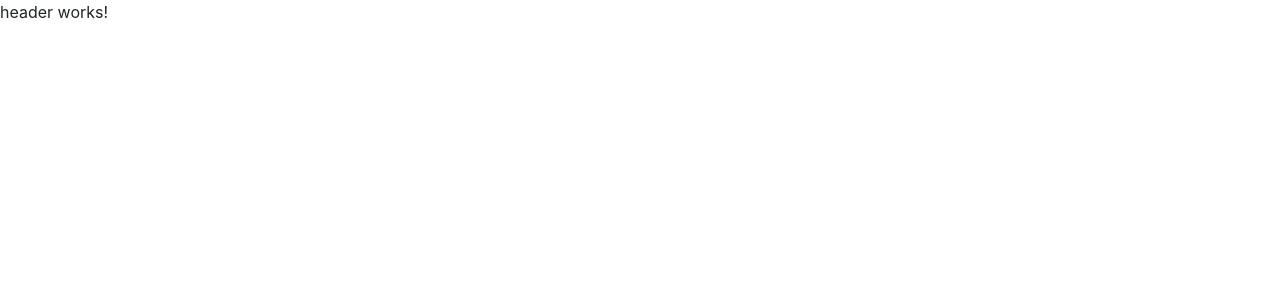
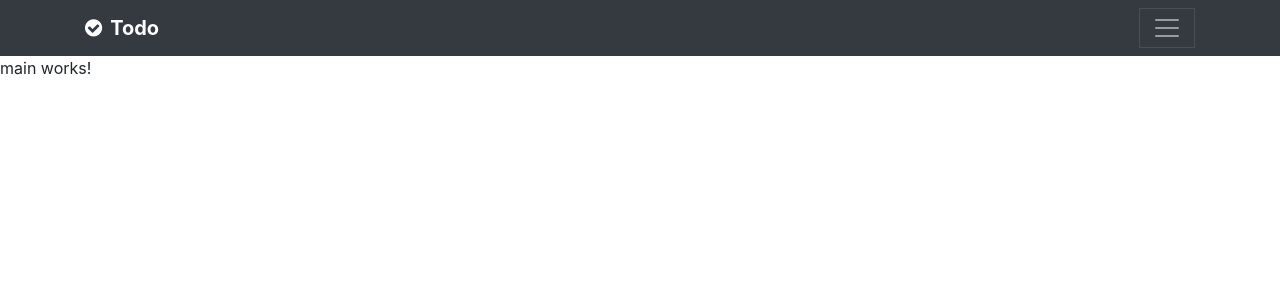
Before and after one commit to igortice/todo, an Angular app: page / in a window 1280 px wide. Shown: the top 300 px of the page. Built offline with nearby package versions, Linux system fonts and the light colour scheme.

Commit message:
add layout module with bootstrap

```diff
--- a/src/app/layout/header/header.component.html
+++ b/src/app/layout/header/header.component.html
@@ -1,3 +1,35 @@
-<p>
-  header works!
-</p>
+
+<header>
+  <div class='collapse bg-dark' id='navbarHeader'>
+    <div class='container'>
+      <div class='row'>
+        <div class='col-sm-8 col-md-7 py-4'>
+          <h4 class='text-white'>About</h4>
+          <p class='text-muted'>Add some information about the album below, the author, or any other background context.
+                                Make it a few sentences long so folks can pick up some informative tidbits. Then, link
+                                them off to some social networking sites or contact information.</p>
+        </div>
+        <div class='col-sm-4 offset-md-1 py-4'>
+          <h4 class='text-white'>Contact</h4>
+          <ul class='list-unstyled'>
+            <li><a href='#' class='text-white'>Follow on Twitter</a></li>
+            <li><a href='#' class='text-white'>Like on Facebook</a></li>
+            <li><a href='#' class='text-white'>Email me</a></li>
+          </ul>
+        </div>
+      </div>
+    </div>
+  </div>
+  <div class='navbar navbar-dark bg-dark box-shadow'>
+    <div class='container d-flex justify-content-between'>
+      <a href='#' class='navbar-brand d-flex align-items-center'>
+        <i class='fa fa-check-circle mr-2'></i>
+        <strong>{{ title }}</strong>
+      </a>
+      <button class='navbar-toggler' type='button' data-toggle='collapse' data-target='#navbarHeader'
+              aria-controls='navbarHeader' aria-expanded='false' aria-label='Toggle navigation'>
+        <span class='navbar-toggler-icon'></span>
+      </button>
+    </div>
+  </div>
+</header>
--- a/src/app/layout/header/header.component.ts
+++ b/src/app/layout/header/header.component.ts
@@ -1,4 +1,5 @@
 import { Component, OnInit } from '@angular/core';
+import { system } from '../../../environments/system';
 
 @Component({
   selector:    'app-layout-header',
@@ -6,6 +7,7 @@ import { Component, OnInit } from '@angular/core';
   styleUrls:   [ './header.component.scss' ]
 })
 export class HeaderComponent implements OnInit {
+  title = system.title;
 
   constructor() { }
 
--- a/src/app/layout/layout.component.html
+++ b/src/app/layout/layout.component.html
@@ -1 +1,3 @@
 <app-layout-header></app-layout-header>
+
+<app-layout-main></app-layout-main>
--- a/src/app/layout/layout.module.ts
+++ b/src/app/layout/layout.module.ts
@@ -2,12 +2,13 @@ import { NgModule } from '@angular/core';
 import { CommonModule } from '@angular/common';
 import { LayoutComponent } from './layout.component';
 import { HeaderComponent } from './header/header.component';
+import { MainComponent } from './main/main.component';
 
 @NgModule({
   imports:      [
     CommonModule
   ],
   exports:      [ LayoutComponent ],
-  declarations: [ LayoutComponent, HeaderComponent ]
+  declarations: [ LayoutComponent, HeaderComponent, MainComponent ]
 })
 export class LayoutModule {}
--- /dev/null
+++ b/src/app/layout/main/main.component.html
@@ -0,0 +1,3 @@
+<p>
+  main works!
+</p>
--- /dev/null
+++ b/src/app/layout/main/main.component.ts
@@ -0,0 +1,15 @@
+import { Component, OnInit } from '@angular/core';
+
+@Component({
+  selector:    'app-layout-main',
+  templateUrl: './main.component.html',
+  styleUrls:   [ './main.component.scss' ]
+})
+export class MainComponent implements OnInit {
+
+  constructor() { }
+
+  ngOnInit() {
+  }
+
+}
--- /dev/null
+++ b/src/environments/system.ts
@@ -0,0 +1,3 @@
+export const system = {
+  title: 'Todo'
+};
```
Also changed, not shown: src/app/layout/main/main.component.scss (added).
